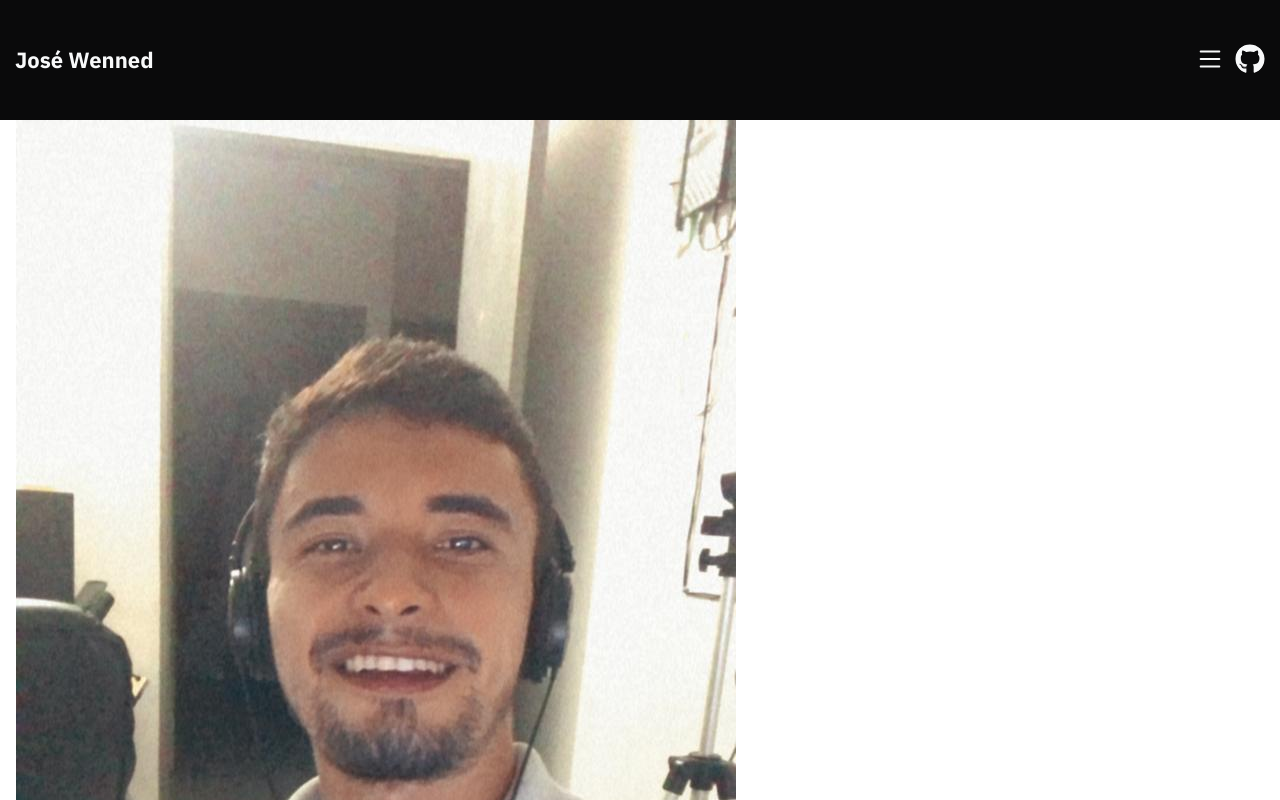
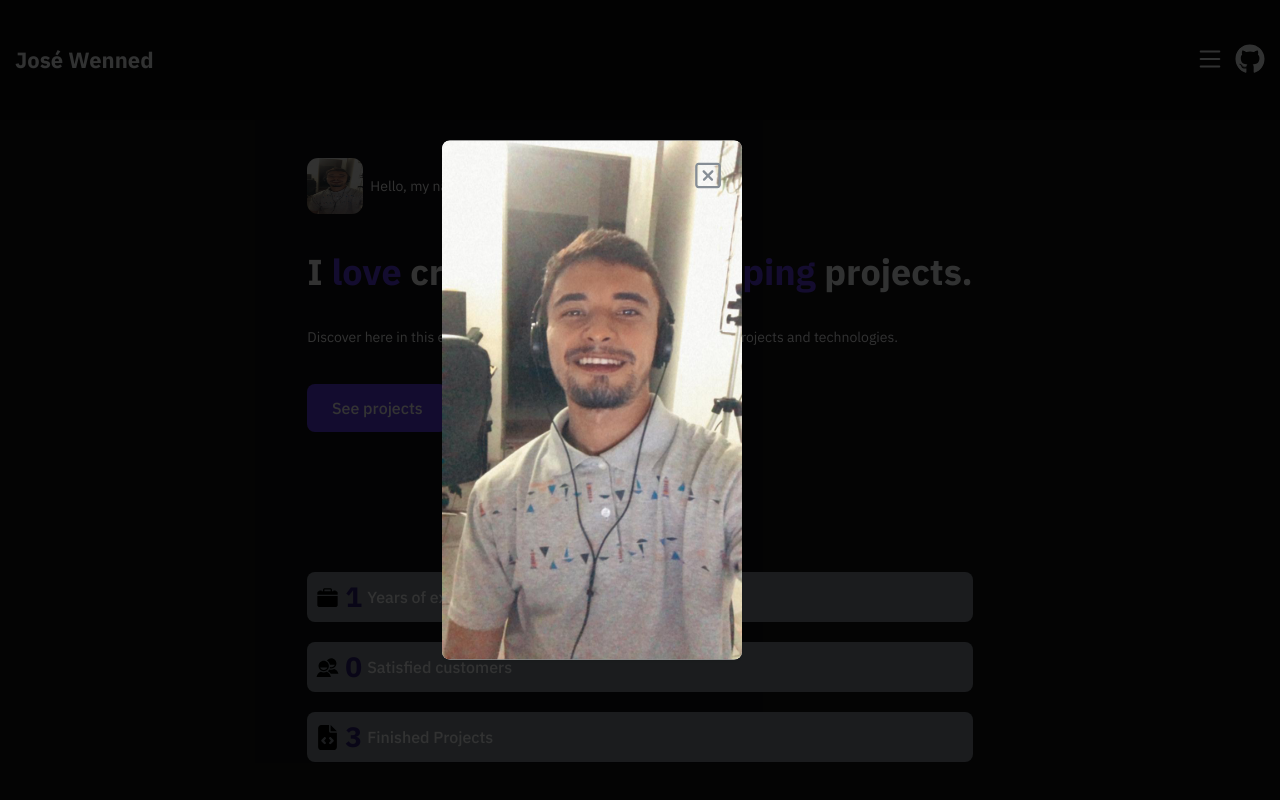
Before and after one commit to Kenzie-Academy-Brasil-Developers/Entrega---Portf-lio-de-Sucesso-JoseWenned, a React (Vite) app: page / in a window 1280 px wide. Both pictures are taken after a click on the picture 335 px from the left and 186 px from the top of the page. Shown: the top 800 px of the page. Built offline with nearby package versions, Linux system fonts and the light colour scheme.

Commit message:
feat: created styles modal

```diff
--- a/src/Components/Home/style.module.scss
+++ b/src/Components/Home/style.module.scss
@@ -22,43 +22,6 @@
 
     display: flex;
     align-items: center;
-
-}
-
-.modal {
-
-    display: none; /* Oculta por padrão */
-    position: fixed; /* Posicionamento fixo */
-    z-index: 1; /* Coloca o modal acima de tudo */
-    padding-top: 50px; /* Distância do topo */
-    left: 0;
-    top: 0;
-    width: 100%; /* Largura total */
-    height: 100%; /* Altura total */
-    overflow: auto; /* Adiciona rolagem se necessário */
-    background-color: rgb(0,0,0); /* Cor de fundo preto */
-    background-color: rgba(0,0,0,0.9); /* Cor de fundo preto com opacidade */
-
-}
-
-.close {
-
-    position: absolute;
-    top: 15px;
-    right: 35px;
-    color: #f1f1f1;
-    font-size: 40px;
-    font-weight: bold;
-    transition: 0.3s;
-
-}
-
-.close:hover,
-.close:focus {
-
-  color: #bbb;
-  text-decoration: none;
-  cursor: pointer;
 
 }
 
--- a/src/Components/Modal/modal.component.tsx
+++ b/src/Components/Modal/modal.component.tsx
@@ -1,6 +1,7 @@
 import { useContext } from "react";
 import { CgCloseR } from "react-icons/cg";
 import { UserContext } from "../../Providers/userContext.provider";
+import style from "./style.module.scss"
 
 export const Modal = () => {
 
@@ -16,13 +17,13 @@ export const Modal = () => {
 
         <>
 
-            <section>
+            <section className={style.overlay}>
 
-                <div>
+                <div className={style.container}>
 
-                    <CgCloseR onClick={ CloseModal }/>
+                    <CgCloseR className={style.close} onClick={ CloseModal }/>
 
-                    <img src="./src/assets/Perfil.jpeg"/>
+                    <img className={style.imageModal} src="./src/assets/Perfil.jpeg"/>
 
                 </div>
 
--- /dev/null
+++ b/src/Components/Modal/style.module.scss
@@ -0,0 +1,64 @@
+.overlay {
+
+    position: fixed;
+    top: 0;
+    left: 0;
+    width: 100%;
+    height: 100%;
+
+    background-color: rgba(0,0,0,0.8);
+    z-index: 0;
+
+}
+
+.container {
+
+    width: 300px;
+    height: 32.4375rem;
+
+    border-radius: 0.5rem;
+    margin: 0 1rem;
+
+    position: relative;
+    top: 50%;
+    left: 45%;
+    transform: translate(-50%, -50%);
+    z-index: 1;
+    background-color: var(--color-white);
+    box-shadow: 0 .125rem .25rem rgba(0,0,0,0.1);
+
+}
+
+.imageModal {
+
+    width: 100%;
+    height: 100%;
+
+    border-radius: 0.5rem;
+
+}
+
+.close {
+
+    position: absolute;
+    top: 15px;
+    right: 20px;
+    color: var(--color-gray-2);
+    font-size: 40px;
+    font-weight: bold;
+    transition: 0.3s;
+
+    width: 28px;
+
+    cursor: pointer;
+
+}
+
+.close:hover,
+.close:focus {
+
+  color: #bbb;
+  text-decoration: none;
+  cursor: pointer;
+
+}
```
